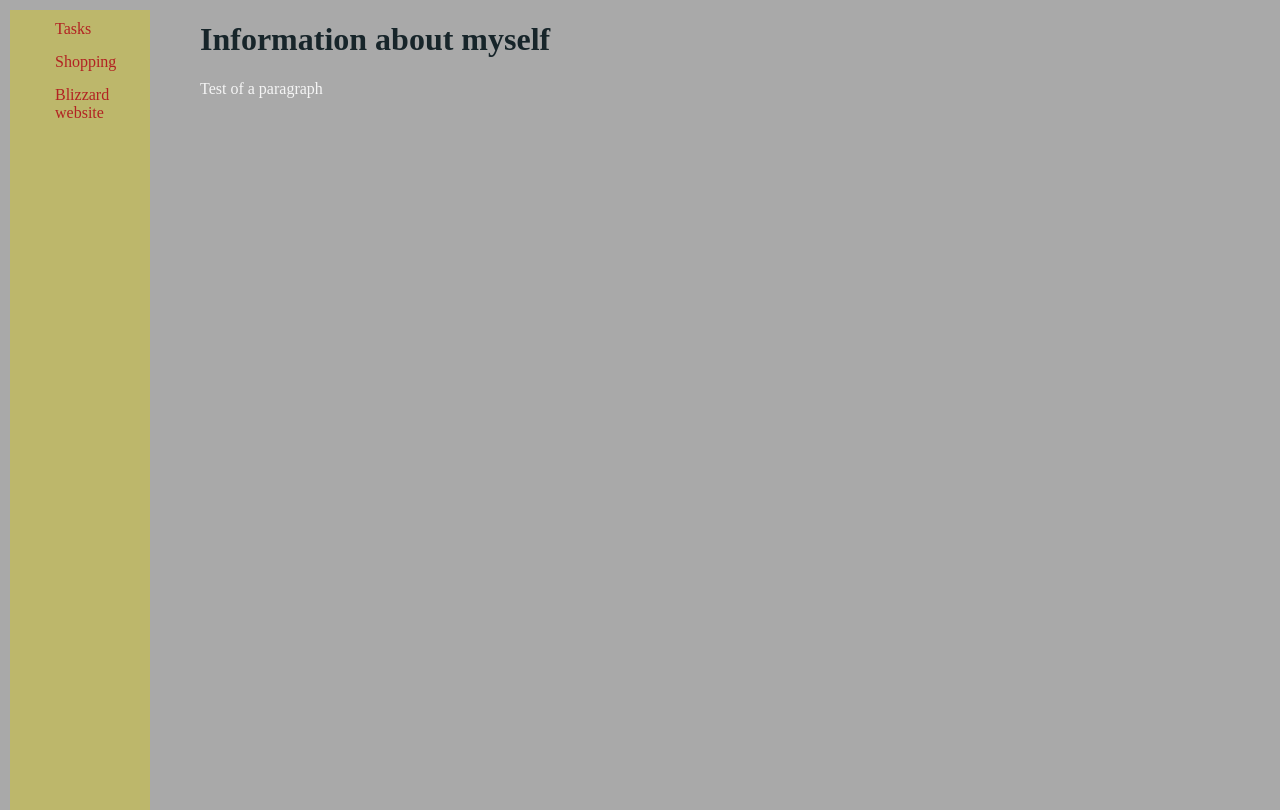
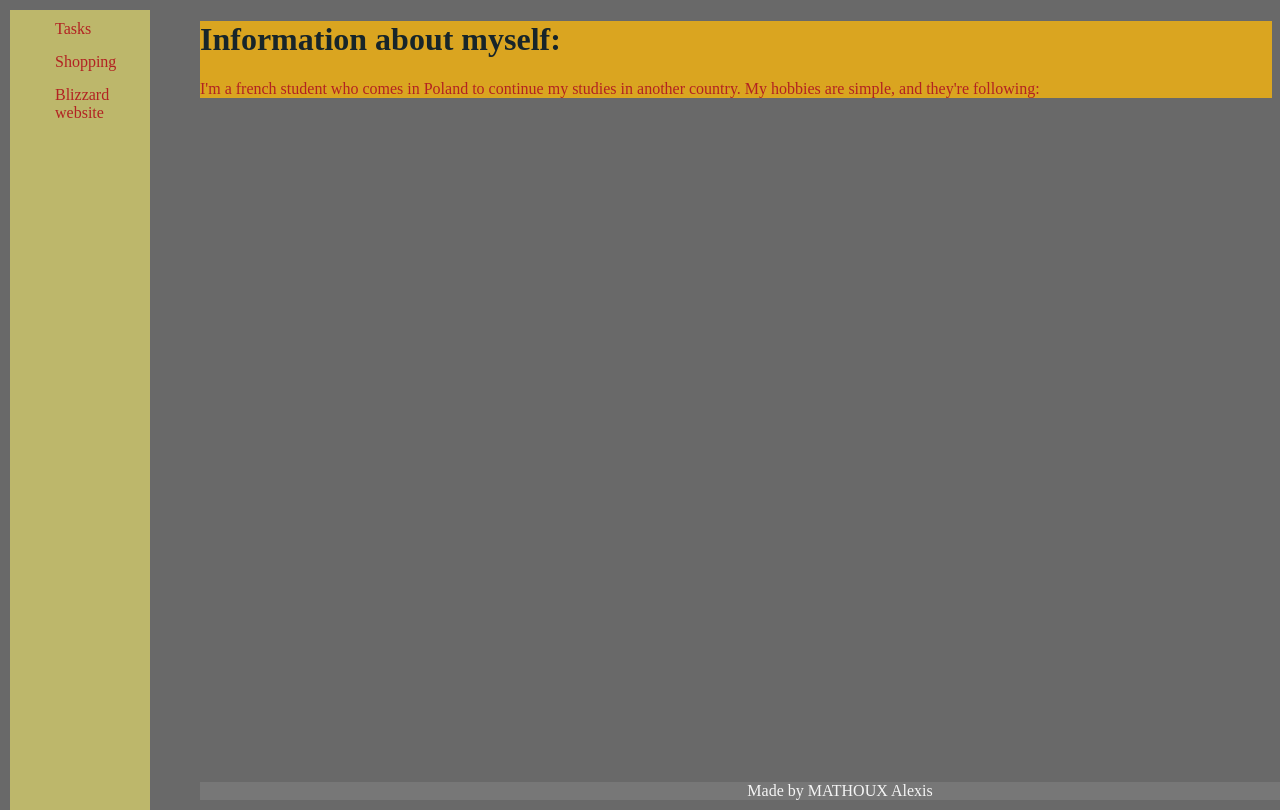
Before and after one commit to Darkriders98/darkriders98.github.io, a PHP site: page / in a window 1280 px wide; the page is wider, and only the part inside the window is pictured. Run offline with PHP 8.4, Linux system fonts and the light colour scheme.

Commit message:
Create paragraph

```diff
--- a/css/styles.css
+++ b/css/styles.css
@@ -1,12 +1,43 @@
 body{
     margin-left: 200px;
-    background-color: darkgrey;
+    background-color: dimgray;
     color: whitesmoke;
 }
 
-h1{
+h1, h2, h3, h4, h5, h6{
     color: #17252a;
 }
+
+div.presentation{
+    position: relative;
+    margin-left: 50px;
+    width: 50%;
+}
+
+div.presentation p{
+    font-size: 20px;
+}
+
+/*Define Header and Footer*/
+
+header{
+    background-color: #666666;
+    padding: 30px;
+    text-align: center;
+    font-size: 35px;
+    color: whitesmoke;
+}
+
+footer{
+    position: absolute;
+    bottom: 0;
+    width: 100%;
+    text-align: center;
+    color: whitesmoke;
+    background-color: #777777;
+}
+
+/*End of definition*/
 
 /*Define navigation bar*/
 
--- /dev/null
+++ b/icons/desktop.ini
@@ -0,0 +1,5 @@
+[LocalizedFileNames]
+flower1.png=@flower1.png,0
+car1.png=@car1.png,0
+flower2.png=@flower2.png,0
+car2.png=@car2.png,0
--- a/index.html
+++ b/index.html
@@ -13,15 +13,25 @@
     <li><a href="https://www.blizzard.com/en-us/">Blizzard website</a></li>
 </ul>
 
-<h1>
-    Information about myself
-</h1>
+
+<div id="presentation" style="background-color: goldenrod">
+    <h1>
+        Information about myself:
+    </h1>
+    <p style="color: firebrick">
+        I'm a french student who comes in Poland to continue my studies in another country. My hobbies are simple, and they're following:
+    </p>
+</div>
+
+<div>
+
+</div>
 
 
-<p>
-    Test of a paragraph
-</p>
 
+<footer>
+    Made by MATHOUX Alexis
+</footer>
 
 </body>
 </html>
```
Also changed, not shown: icons/car1.png (added), icons/car2.png (added), icons/flower1.png (added), icons/flower2.png (added).
